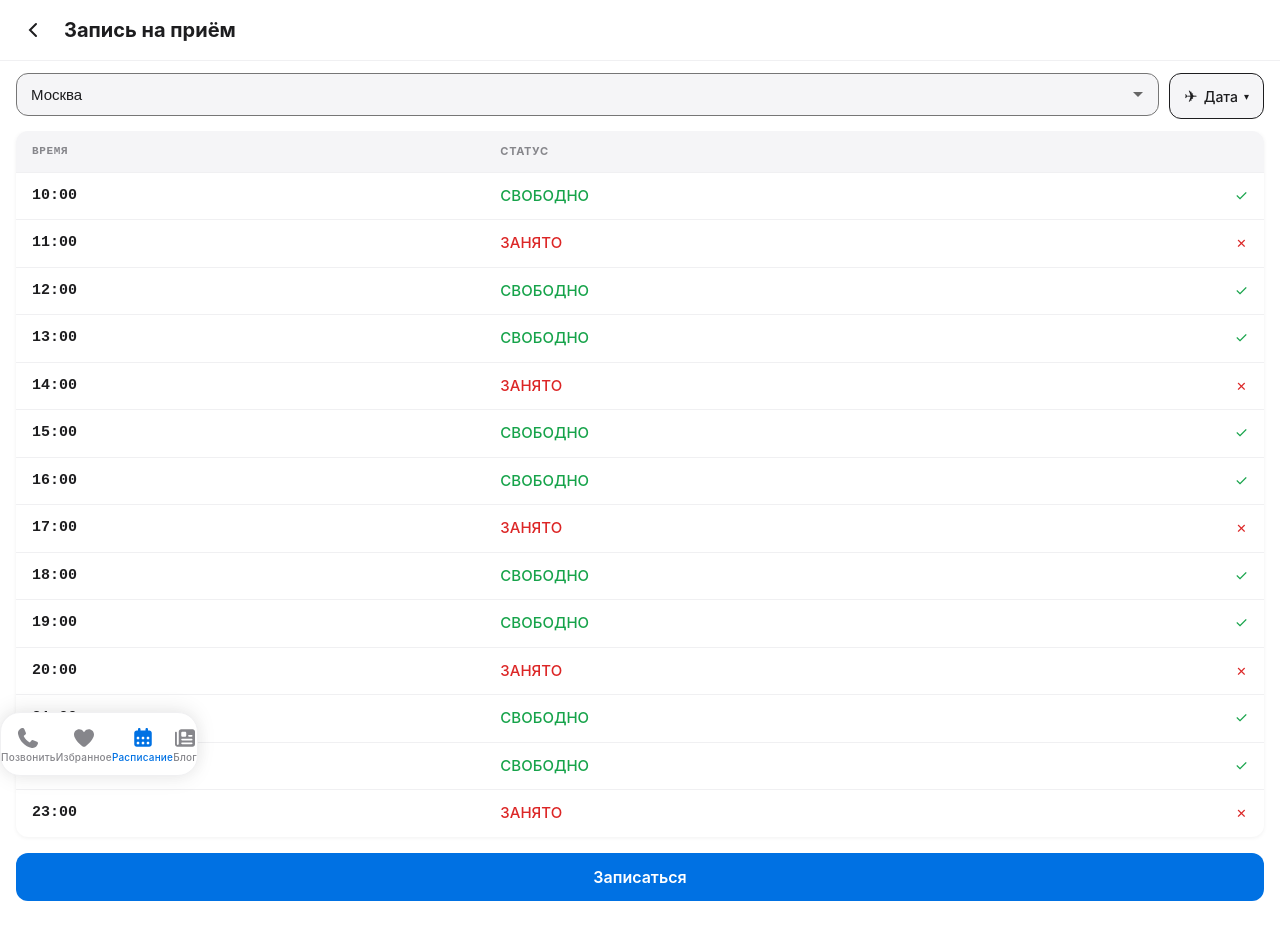
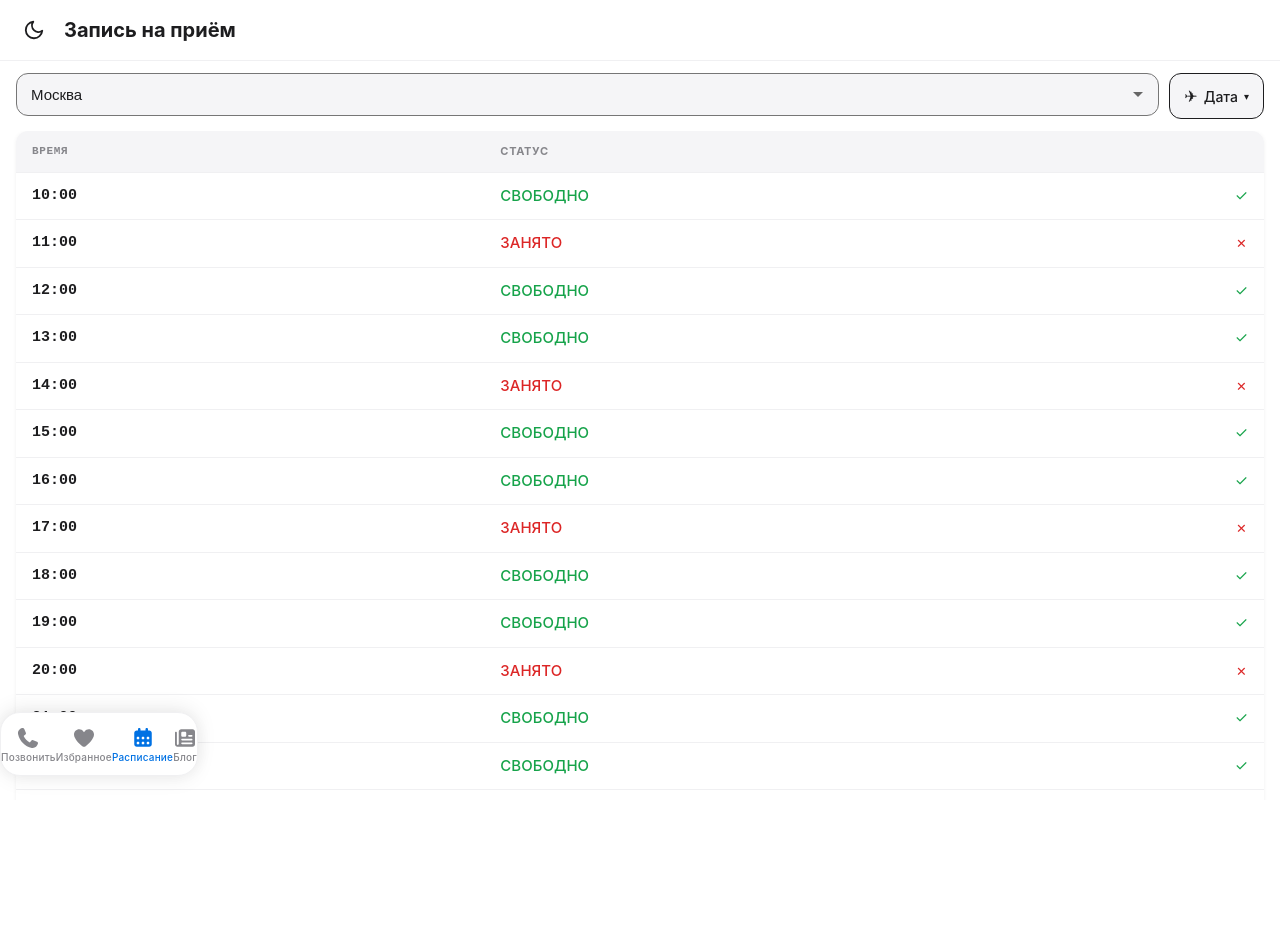
Before and after one commit to delopochtamp-byte/aura-cosmetology, a React (Vite) app: page /aura-cosmetology/schedule in a window 1280 px wide. Shown: the top 940 px of the page. After the commit the page ends 800 px from the top, so only its background shows below. Built offline with nearby package versions, Linux system fonts and the light colour scheme.

Commit message:
Фикс JSX структуры SchedulePage, FlipCard back розовый, кнопка темы вместо назад

```diff
--- a/src/App.css
+++ b/src/App.css
@@ -449,7 +449,7 @@
 /* ---------- Back Side ---------- */
 .flip-card-back {
   transform: rotateY(180deg);
-  background: var(--bg);
+  background: #fce4ec; /* нежно-розовый */
   display: flex;
   flex-direction: column;
 }
@@ -467,7 +467,7 @@
 .back-title {
   font-size: 22px;
   font-weight: 700;
-  color: var(--text-primary);
+  color: #fafafa; /* почти белый */
   margin-bottom: 8px;
   line-height: 1.2;
 }
@@ -482,12 +482,12 @@
 .back-price {
   font-size: 24px;
   font-weight: 800;
-  color: var(--accent);
+  color: #f5f5f5; /* почти белый */
 }
 
 .back-duration {
   font-size: 14px;
-  color: var(--text-secondary);
+  color: rgba(255,255,255,0.7); /* полупрозрачный белый */
 }
 
 .back-section {
@@ -497,7 +497,7 @@
 .back-section-title {
   font-size: 13px;
   font-weight: 600;
-  color: var(--text-secondary);
+  color: rgba(255,255,255,0.6); /* полупрозрачный белый */
   text-transform: uppercase;
   letter-spacing: 0.5px;
   margin-bottom: 6px;
@@ -505,7 +505,7 @@
 
 .back-text {
   font-size: 15px;
-  color: var(--text-primary);
+  color: #fafafa; /* почти белый */
   line-height: 1.5;
 }
 
@@ -1288,16 +1288,22 @@
     font-size: 22px;
   }
 
-  /* ========== SchedulePage (табло авиаприлётов) ========== */
+  /* ========== SchedulePage ========== */
   .schedule-page {
     display: flex;
     flex-direction: column;
     min-height: 100dvh;
+    max-height: 100dvh;
     background: var(--bg);
     padding-bottom: 88px; /* место для BottomTabBar */
+    overflow-y: auto;
+    -webkit-overflow-scrolling: touch;
   }
 
   .schedule-page-header {
+    position: sticky;
+    top: 0;
+    z-index: 10;
     display: flex;
     align-items: center;
     gap: 12px;
@@ -1315,7 +1321,7 @@
     flex: 1;
   }
 
-  .schedule-page-back {
+  .schedule-page-theme-toggle {
     width: 36px;
     height: 36px;
     display: flex;
@@ -1327,20 +1333,29 @@
     color: var(--text);
     font-size: 18px;
     cursor: pointer;
-    transition: background 0.2s;
-  }
-
-  .schedule-page-back:hover {
+    transition: background 0.2s, transform 0.3s;
+    flex-shrink: 0;
+  }
+
+  .schedule-page-theme-toggle:hover {
     background: var(--border-light);
+  }
+
+  .schedule-page-theme-toggle:active {
+    transform: scale(0.9);
   }
 
   /* Filters Row: город + дата на одной строке */
   .schedule-filters-row {
+    position: sticky;
+    top: 60px;
+    z-index: 9;
     display: flex;
     gap: 10px;
     padding: 12px 16px;
     flex-shrink: 0;
     align-items: flex-start;
+    background: var(--bg);
   }
 
   .schedule-city-select {
@@ -1478,9 +1493,8 @@
 
   /* Schedule Table — простая читаемая таблица */
   .schedule-table-wrapper {
-    flex: 1;
-    overflow-y: auto;
     padding: 0 16px 16px;
+    flex-shrink: 0;
   }
 
   .schedule-table {
--- a/src/components/SchedulePage.jsx
+++ b/src/components/SchedulePage.jsx
@@ -54,6 +54,21 @@ export default function SchedulePage({ t }) {
   const [selectedTime, setSelectedTime] = useState(null);
   const [showCalendar, setShowCalendar] = useState(false);
 
+  // Состояние темы: читаем текущую из <html data-theme>
+  const getInitialTheme = () => {
+    if (typeof document !== 'undefined') {
+      return document.documentElement.getAttribute('data-theme') || 'light';
+    }
+    return 'light';
+  };
+  const [theme, setTheme] = useState(getInitialTheme);
+
+  const toggleTheme = () => {
+    const next = theme === 'light' ? 'dark' : 'light';
+    setTheme(next);
+    document.documentElement.setAttribute('data-theme', next);
+  };
+
   const now = new Date();
   const monthDays = getMonthDays();
   const monthLabel = `${MONTH_NAMES[now.getMonth()]} ${now.getFullYear()}`;
@@ -83,12 +98,27 @@ export default function SchedulePage({ t }) {
 
   return (
     <div className="schedule-page">
+      <div className="schedule-sticky-top">
         {/* Header */}
         <div className="schedule-page-header">
-        <button className="schedule-page-back" onClick={() => navigate('/')}>
-          <svg width="20" height="20" viewBox="0 0 20 20" fill="none" stroke="currentColor" strokeWidth="2" strokeLinecap="round">
-            <path d="M12 4L6 10L12 16" />
+          <button className="schedule-page-theme-toggle" onClick={toggleTheme} title="Сменить тему">
+            {theme === 'light' ? (
+              <svg width="22" height="22" viewBox="0 0 24 24" fill="none" stroke="currentColor" strokeWidth="2" strokeLinecap="round" strokeLinejoin="round">
+                <path d="M21 12.79A9 9 0 1 1 11.21 3 7 7 0 0 0 21 12.79z" />
               </svg>
+            ) : (
+              <svg width="22" height="22" viewBox="0 0 24 24" fill="none" stroke="currentColor" strokeWidth="2" strokeLinecap="round" strokeLinejoin="round">
+                <circle cx="12" cy="12" r="5" />
+                <line x1="12" y1="1" x2="12" y2="3" />
+                <line x1="12" y1="21" x2="12" y2="23" />
+                <line x1="4.22" y1="4.22" x2="5.64" y2="5.64" />
+                <line x1="18.36" y1="18.36" x2="19.78" y2="19.78" />
+                <line x1="1" y1="12" x2="3" y2="12" />
+                <line x1="21" y1="12" x2="23" y2="12" />
+                <line x1="4.22" y1="19.78" x2="5.64" y2="18.36" />
+                <line x1="18.36" y1="5.64" x2="19.78" y2="4.22" />
+              </svg>
+            )}
           </button>
           <h1>{t('site.schedule_title') || 'Расписание'}</h1>
         </div>
@@ -149,6 +179,7 @@ export default function SchedulePage({ t }) {
             )}
           </div>
         </div>
+      </div>
 
       {/* Schedule Table — простая читаемая таблица */}
       <div className="schedule-table-wrapper">
```
Lines whose indentation alone changed are shown as unchanged.
